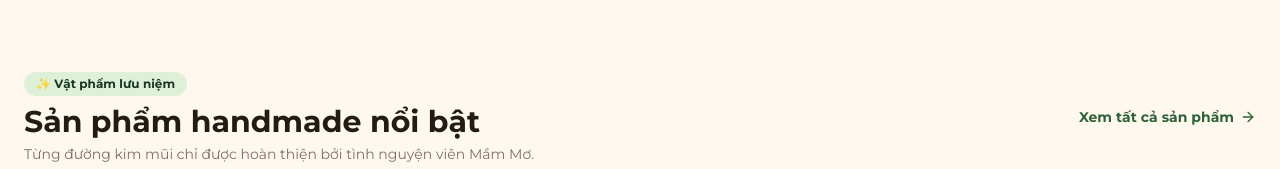
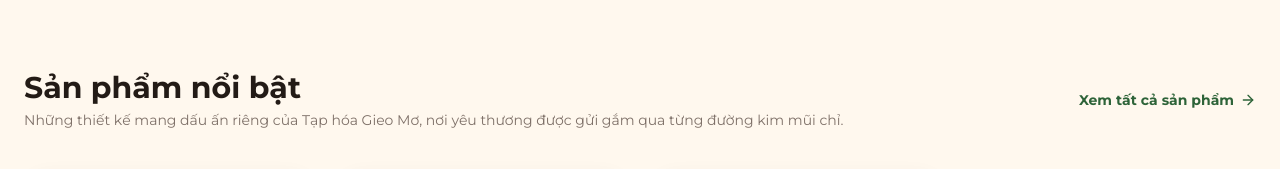
Before and after one commit to minhtrungus/gieomo-sales-management-system, a Next.js app: page / in a window 1280 px wide. Shown: the part 622-791 px from the top of the page. Built offline with nearby package versions, Linux system fonts and the light colour scheme; no server answers.

Commit message:
fix(home): update featured products heading and remove badge

```diff
--- a/src/components/home/FeaturedProductsSection.tsx
+++ b/src/components/home/FeaturedProductsSection.tsx
@@ -27,14 +27,11 @@
     <section className="py-16 sm:py-20 container mx-auto px-4 sm:px-6">
       <div className="flex flex-col sm:flex-row items-center justify-between gap-4 mb-10 text-center sm:text-left">
         <div>
-          <div className="inline-flex items-center gap-1.5 px-3 py-1 rounded-full bg-[#BFE9C3]/50 text-[#1B3622] text-xs font-bold mb-2">
-            <span>✨ Vật phẩm lưu niệm</span>
-          </div>
           <h2 className="font-heading font-extrabold text-2xl sm:text-3xl text-[#231B16]">
-            Sản phẩm handmade nổi bật
+            Sản phẩm nổi bật
           </h2>
-          <p className="text-xs sm:text-sm text-[#7E7068] mt-1">
-            Từng đường kim mũi chỉ được hoàn thiện bởi tình nguyện viên Mầm Mơ.
+          <p className="text-xs sm:text-sm text-[#7E7068] mt-1 text-balance">
+            Những thiết kế mang dấu ấn riêng của Tạp hóa Gieo Mơ, nơi yêu thương được gửi gắm qua từng đường kim mũi chỉ.
           </p>
         </div>
 
```
